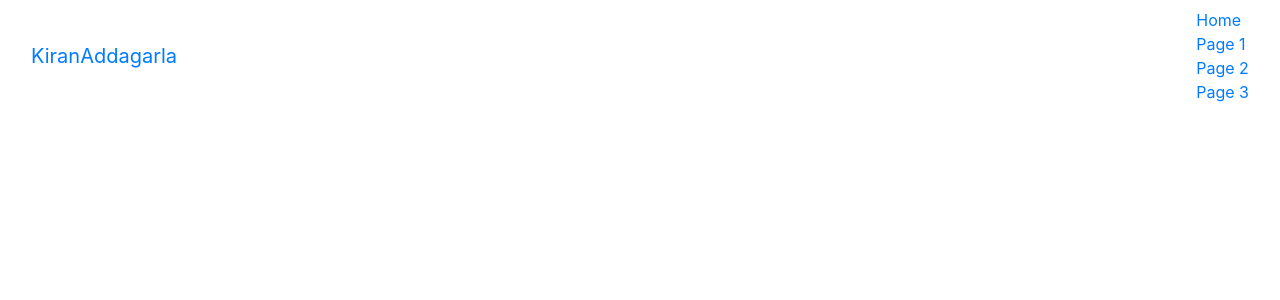
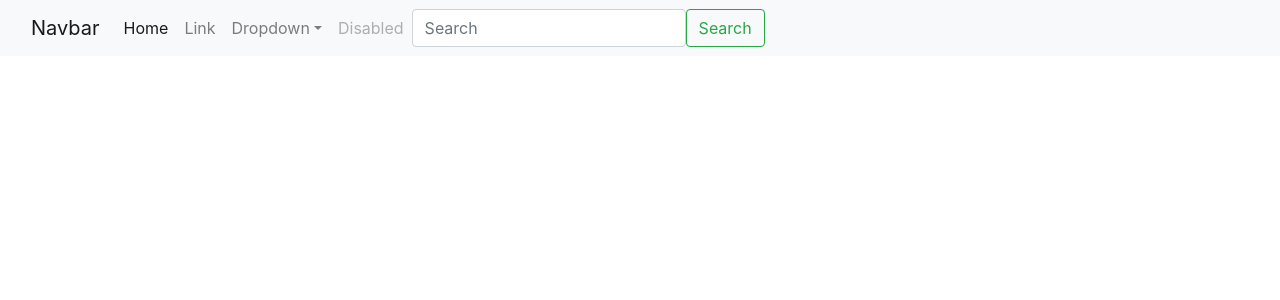
Before and after one commit to KiranAddagarla/ReactWebApplication, a React (Create React App) app: page / in a window 1280 px wide. Shown: the top 300 px of the page. Built offline with nearby package versions, Linux system fonts and the light colour scheme.

Commit message:
Home Page with layout changes

```diff
--- a/src/App.js
+++ b/src/App.js
@@ -7,26 +7,43 @@ import React from 'react';
 const App = () => {
     return (
             <React.Fragment>
-              <nav className="navbar nabvar-default">
-                <div className="container-fluid">
-                    <div class="navbar-header">
-                        <a class="navbar-brand" href="#">KiranAddagarla</a>
-                    </div>
-                    <ul className="nav navbar-nav navbar-right">
-                      <li class="active"><a href="#">Home</a></li>
-                      <li><a href="#">Page 1</a></li>
-                      <li><a href="#">Page 2</a></li>
-                      <li><a href="#">Page 3</a></li>
+              <nav class="navbar navbar-expand-lg navbar-light bg-light">
+                <div class="container-fluid">
+                  <a class="navbar-brand" href="#">Navbar</a>
+                  <button class="navbar-toggler" type="button" data-bs-toggle="collapse" data-bs-target="#navbarSupportedContent" aria-controls="navbarSupportedContent" aria-expanded="false" aria-label="Toggle navigation">
+                    <span class="navbar-toggler-icon"></span>
+                  </button>
+                  <div class="collapse navbar-collapse" id="navbarSupportedContent">
+                    <ul class="navbar-nav me-auto mb-2 mb-lg-0">
+                      <li class="nav-item">
+                        <a class="nav-link active" aria-current="page" href="#">Home</a>
+                      </li>
+                      <li class="nav-item">
+                        <a class="nav-link" href="#">Link</a>
+                      </li>
+                      <li class="nav-item dropdown">
+                        <a class="nav-link dropdown-toggle" href="#" id="navbarDropdown" role="button" data-bs-toggle="dropdown" aria-expanded="false">
+                          Dropdown
+                        </a>
+                        <ul class="dropdown-menu" aria-labelledby="navbarDropdown">
+                          <li><a class="dropdown-item" href="#">Action</a></li>
+                          <li><a class="dropdown-item" href="#">Another action</a></li>
+                          <li><hr class="dropdown-divider"></hr></li>
+                          <li><a class="dropdown-item" href="#">Something else here</a></li>
+                        </ul>
+                      </li>
+                      <li class="nav-item">
+                        <a class="nav-link disabled" href="#" tabindex="-1" aria-disabled="true">Disabled</a>
+                      </li>
                     </ul>
+                    <form class="d-flex">
+                      <input class="form-control me-2" type="search" placeholder="Search" aria-label="Search"></input>
+                      <button class="btn btn-outline-success" type="submit">Search</button>
+                    </form>
+                  </div>
                 </div>
               </nav>
             </React.Fragment>
-
-        // <BrowserRouter>
-        //     <Route path="/" exact component={HomePage} />
-        //     <Route path="/feedback" exact component={FeedBack} />
-        //     <Route path="/contactme" exact component={ContactMe} />
-        // </BrowserRouter>
     );
 };
 
```
